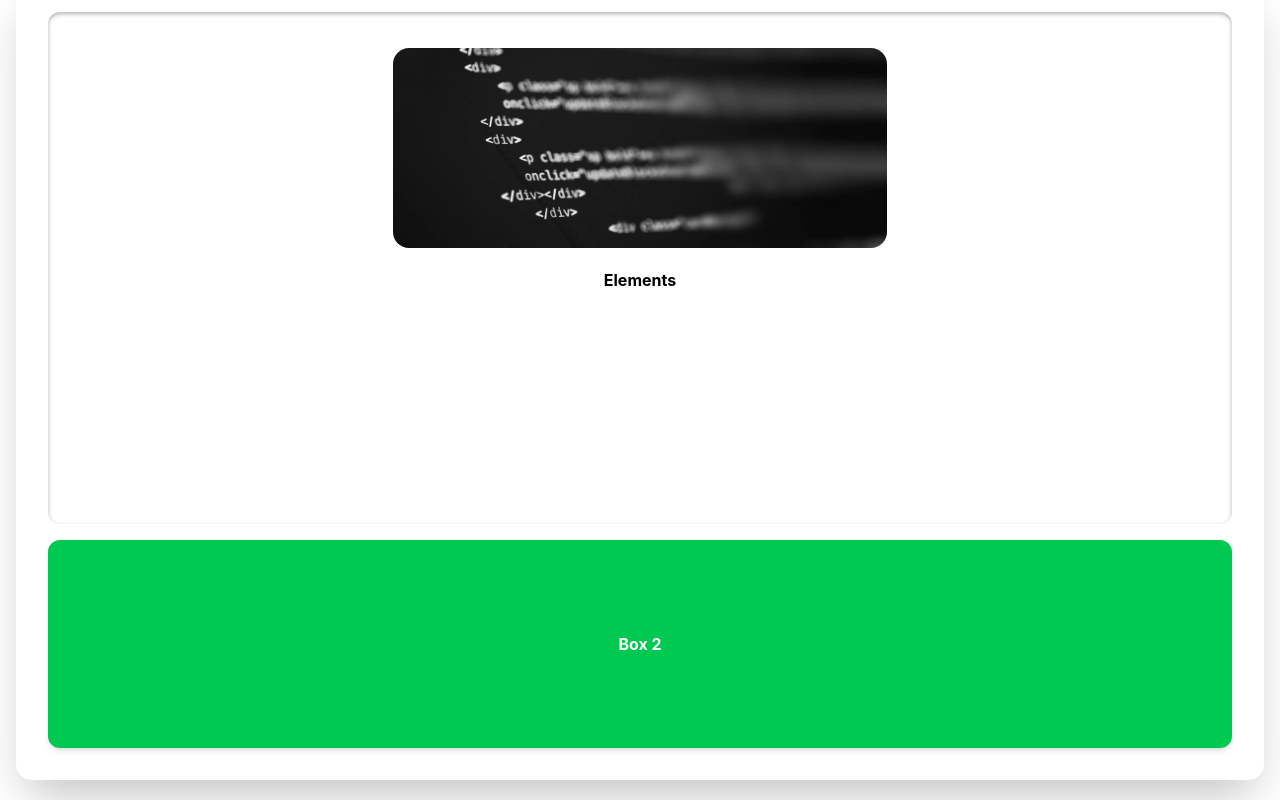
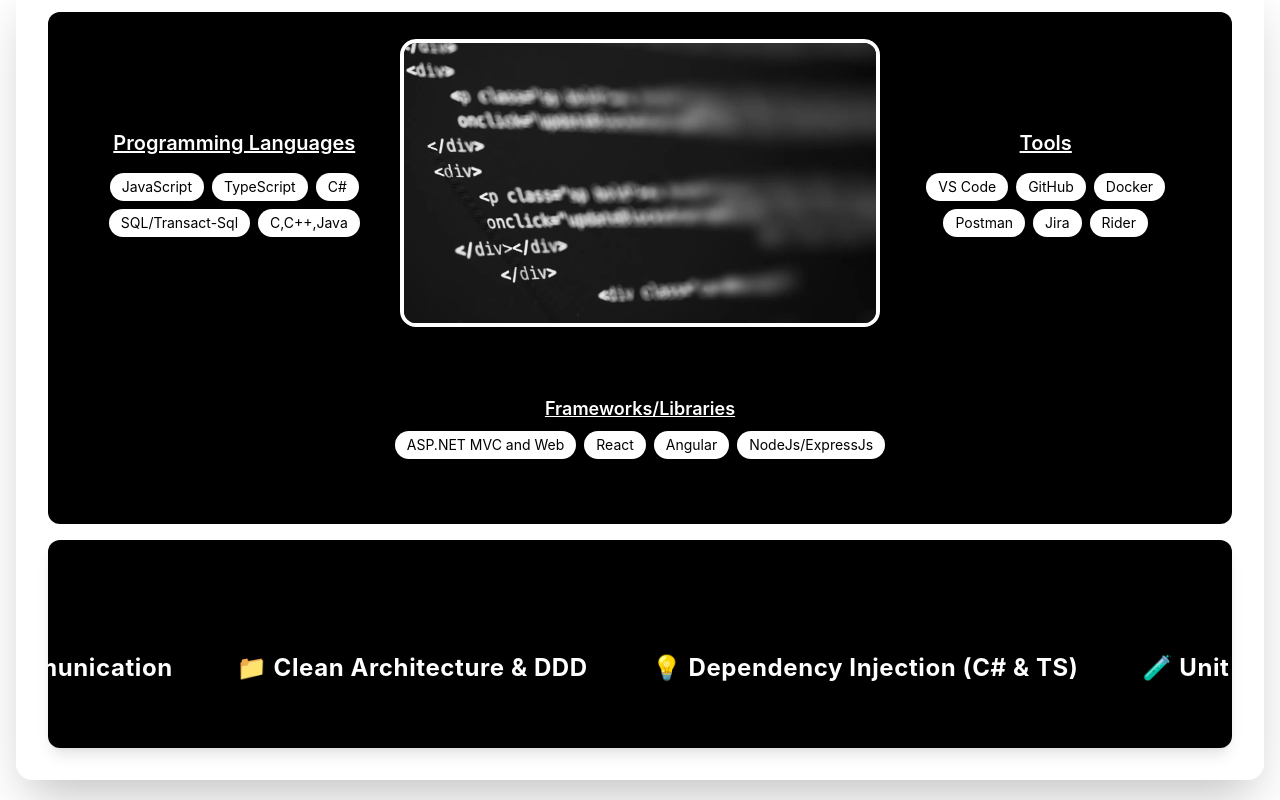
Before and after one commit to StefiManci/Portfolio, an Angular app: page / in a window 1280 px wide. Shown: the part 2500-3300 px from the top of the page. Built offline with nearby package versions, Linux system fonts and the light colour scheme.

Commit message:
Progress

```diff
--- a/src/app/Home/skills-preview/skills-preview.html
+++ b/src/app/Home/skills-preview/skills-preview.html
@@ -1,20 +1,71 @@
+<div class="min-h-screen w-screen mt-10 flex items-center justify-center px-4 bg-white">
+  <div class="bg-white p-8 rounded-2xl shadow-2xl w-full h-[100vh] overflow-hidden">
+    <div class="w-full grid grid-cols-6 grid-rows-4 gap-4 h-full">
 
-<div class="min-h-screen w-screen mt-10 flex items-center justify-center px-4">
-  <div class="bg-white p-8 rounded-2xl shadow-2xl  w-full h-[100vh]">
-    <div class="w-full grid grid-cols-6 grid-rows-4 gap-4 h-full">
-      <div class="col-span-6 row-span-3 rounded-xl p-4 text-white font-bold flex flex-col items-center justify-center shadow-inner shadow-black/30">
-        <div class="text-white h-1/2 w-full items-center justify-center flex">
-          <div class="h-full w-2/7"></div>
-          <div class="h-full w-3/7 flex items-center justify-center">
-            <img src="SkillsImage.jpeg" class="h-50 w-150 rounded-2xl " alt="">
+      <div class="col-span-6 row-span-3 rounded-xl p-6 bg-black text-white shadow-inner flex flex-col items-center justify-center gap-6">
+        <div class="flex w-full h-2/3">
+
+          <div class="w-2/7 flex flex-col items-center justify-center gap-4">
+            <h2 class="text-xl font-semibold text-white underline">Programming Languages</h2>
+            <div class="flex flex-wrap gap-2 justify-center">
+              <span class="bg-white text-black px-3 py-1 rounded-full text-sm shadow">JavaScript</span>
+              <span class="bg-white text-black px-3 py-1 rounded-full text-sm shadow">TypeScript</span>
+              <span class="bg-white text-black px-3 py-1 rounded-full text-sm shadow">C#</span>
+              <span class="bg-white text-black px-3 py-1 rounded-full text-sm shadow">SQL/Transact-Sql</span>
+              <span class="bg-white text-black px-3 py-1 rounded-full text-sm shadow">C,C++,Java</span>
+            </div>
           </div>
-           <div class="h-full w-2/7"></div>
+
+          <div class="w-3/7 flex items-center justify-center">
+            <img src="SkillsImage.jpeg" class="h-72 w-120 object-cover rounded-2xl shadow-xl border-4 border-white" alt="Skills">
+          </div>
+
+          <div class="w-2/7 flex flex-col items-center justify-center gap-4">
+            <h2 class="text-xl font-semibold text-white underline">Tools</h2>
+            <div class="flex flex-wrap gap-2 justify-center">
+              <span class="bg-white text-black px-3 py-1 rounded-full text-sm shadow">VS Code</span>
+              <span class="bg-white text-black px-3 py-1 rounded-full text-sm shadow">GitHub</span>
+              <span class="bg-white text-black px-3 py-1 rounded-full text-sm shadow">Docker</span>
+              <span class="bg-white text-black px-3 py-1 rounded-full text-sm shadow">Postman</span>
+              <span class="bg-white text-black px-3 py-1 rounded-full text-sm shadow">Jira</span>
+              <span class="bg-white text-black px-3 py-1 rounded-full text-sm shadow">Rider</span>
+            </div>
+          </div>
         </div>
-        <div class="text-black h-1/2 ">Elements</div>
+
+        <div class="w-full h-1/3 flex flex-col items-center justify-center">
+          <h3 class="text-lg font-semibold mb-2 underline">Frameworks/Libraries</h3>
+          <div class="flex flex-wrap gap-2 justify-center">
+            <span class="bg-white text-black px-3 py-1 rounded-full text-sm shadow">ASP.NET MVC and Web</span>
+            <span class="bg-white text-black px-3 py-1 rounded-full text-sm shadow">React</span>
+            <span class="bg-white text-black px-3 py-1 rounded-full text-sm shadow">Angular</span>
+            <span class="bg-white text-black px-3 py-1 rounded-full text-sm shadow">NodeJs/ExpressJs</span>
+          </div>
+        </div>
       </div>
-      <div class="bg-green-500 col-span-6 row-span-4 rounded-xl p-4 shadow-md text-white font-bold flex items-center justify-center">
-        Box 2
-      </div>
+
+    <div class="bg-black col-span-6 row-span-4 rounded-xl p-6 shadow-lg text-white font-bold text-2xl tracking-wide overflow-hidden relative h-full w-full items-center justify-center">
+  <div class="absolute whitespace-nowrap animate-marquee flex items-center justify-center w-full h-full">
+    <span class="mx-8">🧩 API Development with ASP.NET Core</span>
+    <span class="mx-8">🛡️ JWT Authentication & Authorization</span>
+    <span class="mx-8">🌀 Angular Reactive Forms</span>
+    <span class="mx-8">⚙️ Component Architecture (Angular/React)</span>
+    <span class="mx-8">📦 State Management with NgRx & Redux</span>
+    <span class="mx-8">🌐 RESTful & GraphQL APIs</span>
+    <span class="mx-8">🔄 SignalR for Real-Time Communication</span>
+    <span class="mx-8">📁 Clean Architecture & DDD</span>
+    <span class="mx-8">💡 Dependency Injection (C# & TS)</span>
+    <span class="mx-8">🧪 Unit & Integration Testing (xUnit, Jest)</span>
+    <span class="mx-8">🔍 LINQ & EF Core Mastery</span>
+    <span class="mx-8">🧠 RxJS Power Usage</span>
+    <span class="mx-8">🌍 Responsive UI with Tailwind & Material</span>
+    <span class="mx-8">☁️ Azure DevOps & CI/CD Pipelines</span>
+    <span class="mx-8">🐳 Docker & Containerization</span>
+    <span class="mx-8">🛠️ Custom Reusable UI Libraries</span>
+  </div>
+</div>
+
+
 
     </div>
   </div>
--- a/src/tailwind.config.js
+++ b/src/tailwind.config.js
@@ -8,9 +8,14 @@ module.exports = {
           '0%': { opacity: '0', transform: 'translateY(-20px)' },
           '100%': { opacity: '1', transform: 'translateY(0)' },
         },
+        marquee: {
+          '0%': { transform: 'translateX(100%)' },
+          '100%': { transform: 'translateX(-100%)' },
+        },
       },
       animation: {
         fallIn: 'fallIn 0.5s ease forwards',
+         marquee: 'marquee 100s linear infinite',
       },
     },
   },
```
